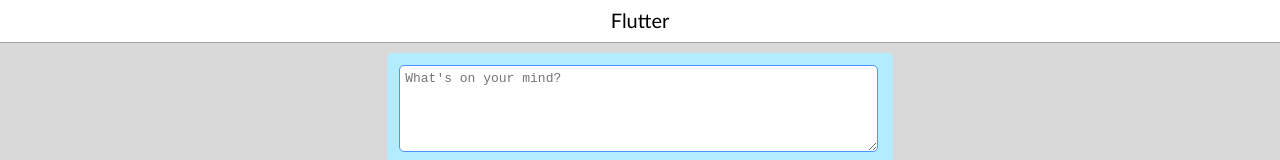
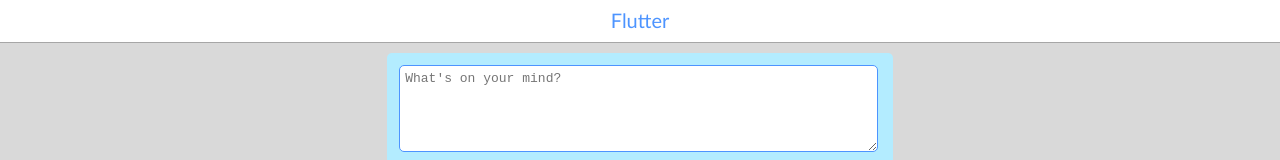
Before and after one commit to chalt0319/Twitter-Clone, an Angular app in the folder twitter/: page / in a window 1280 px wide. Shown: the top 160 px of the page. Built offline with nearby package versions, Linux system fonts and the light colour scheme; grey boxes are pictures that could not be loaded.

Commit message:
update header color

```diff
--- a/twitter/src/app/app.component.css
+++ b/twitter/src/app/app.component.css
@@ -7,6 +7,7 @@
   padding: 10px;
   margin: -10px -10px 10px -10px;
   border-bottom: 1px solid #a6a6a6;
+  color: #4d94ff;
 }
 
 .submit {
```
